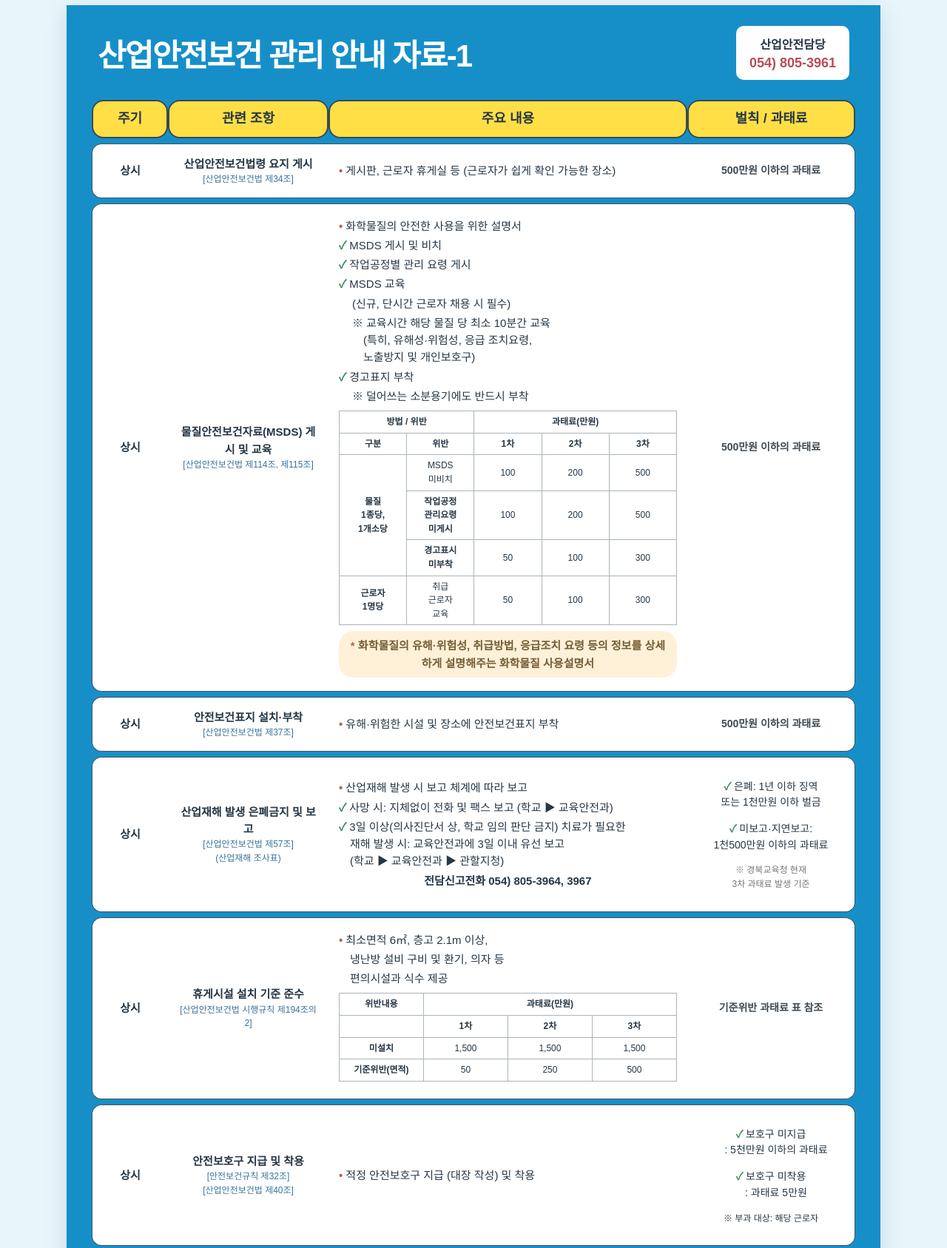
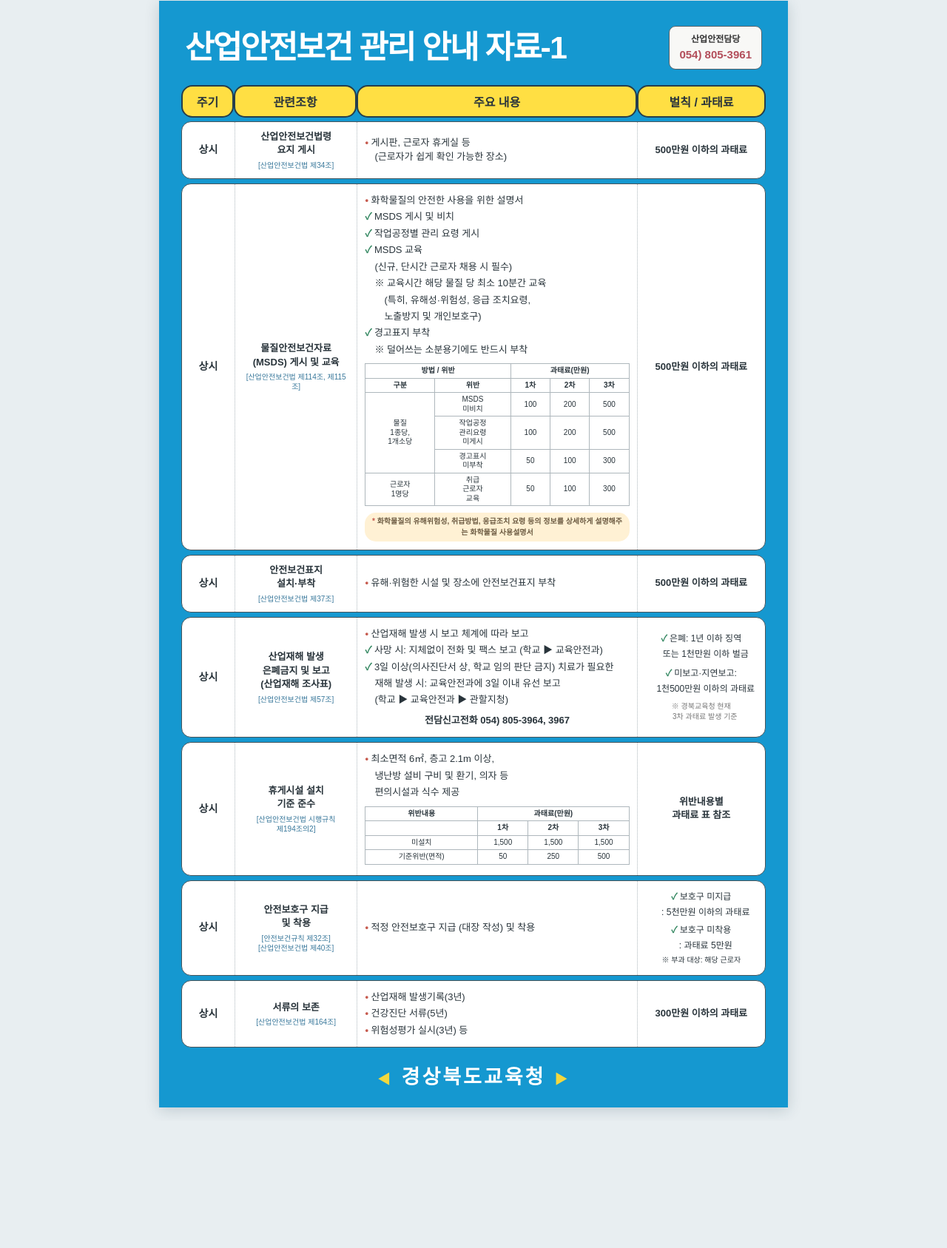
Before and after one commit to a35274236/san, a plain HTML site: page index.html in a window 1280 px wide. Shown: the part 17-1704 px from the top of the page at 74% size. After the commit the page ends 1532 px from the top, so only its background shows below. Drawn offline with Linux system fonts and the light colour scheme.

Commit message:
Recreate safety guide poster to match original photo

```diff
--- a/index.html
+++ b/index.html
@@ -1,151 +1,168 @@
-<!doctype html>
+<!DOCTYPE html>
 <html lang="ko">
 <head>
-<meta charset="utf-8">
+<meta charset="UTF-8">
 <meta name="viewport" content="width=device-width, initial-scale=1">
-<meta name="description" content="산업안전보건 관리 안내 자료-1">
 <title>산업안전보건 관리 안내 자료-1</title>
 <style>
-:root{--blue:#168fc9;--deep:#087bb6;--yellow:#ffdf45;--ink:#263746;--line:#9eabb4;--paper:#fff}
+@page{size:A4 portrait;margin:0}
 *{box-sizing:border-box}
-body{margin:0;background:#e8f5fb;color:var(--ink);font-family:"Malgun Gothic","Apple SD Gothic Neo",sans-serif}
-.page{max-width:1100px;margin:24px auto;background:var(--blue);padding:28px 34px 24px;box-shadow:0 8px 28px #16445a26}
-.top{display:flex;justify-content:space-between;align-items:center;gap:20px;color:white;margin:0 8px 20px}
-h1{font-size:clamp(25px,4vw,42px);letter-spacing:-1.8px;margin:0;font-weight:900}
-.contact{background:#fff;color:#263746;border-radius:10px;padding:12px 18px;text-align:center;white-space:nowrap;font-weight:800}
-.contact strong{display:block;color:#b84c55;font-size:18px;margin-top:4px}
-table{width:100%;border-collapse:separate;border-spacing:0 7px;table-layout:fixed;font-size:15px;line-height:1.55}
-col.period{width:10%}col.rule{width:21%}col.detail{width:47%}col.penalty{width:22%}
-th{background:var(--yellow);border:2px solid #384a52;border-radius:16px;padding:10px 7px;font-size:18px}
-td{background:var(--paper);border-top:1.5px solid #46535b;border-bottom:1.5px solid #46535b;padding:15px 14px;vertical-align:middle}
-td:first-child{border-left:1.5px solid #46535b;border-radius:13px 0 0 13px;text-align:center;font-weight:800}
-td:last-child{border-right:1.5px solid #46535b;border-radius:0 13px 13px 0}
-.rule{text-align:center;font-weight:700}
-.rule small{display:block;color:#39749b;font-weight:500;font-size:12px}
-.detail p{margin:3px 0}
-.dot{color:#c65b4e;font-weight:900}.check{color:#388a63;font-weight:900}
-.penalty{text-align:center;font-size:14px}
-.fine{font-weight:800;color:#3e4a52}
-.note{margin:2px 0 0;padding:8px 12px;background:#fff1d8;border-radius:20px;text-align:center;font-weight:700;color:#765d35}
-.mini{width:100%;border-collapse:collapse;margin:8px 0;font-size:12px;text-align:center}
-.mini th,.mini td{border:1px solid #aab4ba;border-radius:0;padding:5px;background:#fff}
-.mini th{font-size:12px}
-.footer{color:white;text-align:center;font-size:28px;font-weight:900;letter-spacing:2px;padding:22px 0 4px}
-.footer span{display:block;font-size:12px;font-weight:500;letter-spacing:0;margin-top:6px;opacity:.9}
-@media(max-width:720px){
- .page{margin:0;padding:18px 10px}.top{align-items:flex-start;flex-direction:column;margin:0 4px 12px}
- .contact{align-self:flex-end}table,tbody,tr,td{display:block;width:100%}
- thead{display:none}table{border-spacing:0 12px}tr{border:1px solid #43535b;border-radius:12px;overflow:hidden;background:#fff}
- td{border:0!important;border-radius:0!important;padding:10px 12px;text-align:left!important}
- td:first-child{background:#fff4b8;padding:6px 12px}
- td:first-child:before{content:"주기  ·  "}
- td:nth-child(2){background:#f4f8fa;border-bottom:1px dotted #b8c2c8!important}
- td:nth-child(2):before{content:"관련 조항  ·  ";color:#39749b;font-size:12px}
- td:nth-child(3){padding-top:12px}
- td:last-child{background:#f4f8fa;border-top:1px dotted #b8c2c8!important}
- td:last-child:before{content:"벌칙 / 과태료  ·  ";font-weight:800}
- .mini{font-size:11px}.footer{font-size:23px}
+html,body{margin:0;padding:0}
+body{font-family:"Malgun Gothic","맑은 고딕",sans-serif;background:#e8eef1;color:#29343b}
+.poster{width:min(100%,850px);margin:18px auto;background:#1598d0;padding:34px 30px 24px;position:relative;overflow:hidden;box-shadow:0 4px 18px #17394a30}
+.heading{display:flex;align-items:flex-start;justify-content:space-between;gap:12px;margin:0 5px 20px;color:#fff}
+h1{font-size:clamp(25px,4.2vw,43px);line-height:1.16;letter-spacing:-2px;margin:5px 0;font-weight:900;white-space:nowrap}
+.contact{flex:none;background:#f8f8f6;color:#333;border:1px solid #52616a;border-radius:9px;padding:9px 13px;text-align:center;font-size:12px;font-weight:700;line-height:1.35}
+.contact b{display:block;color:#b34e5b;font-size:15px;margin-top:3px}
+.columns{display:grid;grid-template-columns:9% 21% 48% 22%;gap:0;margin-bottom:5px}
+.columns div{background:#ffdf43;border:2px solid #263e4c;border-radius:15px;text-align:center;padding:8px 3px;font-size:16px;font-weight:900}
+.records{display:flex;flex-direction:column;gap:6px}
+.record{display:grid;grid-template-columns:9% 21% 48% 22%;background:#fff;border:1.5px solid #46545b;border-radius:13px;overflow:hidden;min-height:74px}
+.cell{padding:11px 10px;display:flex;flex-direction:column;justify-content:center;font-size:13px;line-height:1.42;min-width:0}
+.cell+.cell{border-left:1px dotted #aeb8bd}
+.period{text-align:center;font-weight:700;font-size:14px}
+.law{text-align:center;font-weight:700;font-size:13px}
+.law small{display:block;color:#39789b;font-weight:500;font-size:10px;line-height:1.3;margin-top:4px}
+.detail p,.fine p{margin:2px 0}
+.dot{color:#c65a4e;font-weight:900}.tick{color:#31865f;font-weight:900}
+.fine{text-align:center;font-size:12px}
+.fine strong{font-size:13px}
+.subtable{width:100%;border-collapse:collapse;margin:7px 0 3px;font-size:10px;text-align:center;line-height:1.25}
+.subtable th,.subtable td{border:1px solid #aeb7bc;padding:3px 2px;background:#fff}
+.subtable th{font-weight:700}
+.note{display:block;background:#fff1d4;border-radius:15px;text-align:center;padding:5px 7px;margin-top:6px;font-size:10px;font-weight:700;color:#6c5b42}
+.footer{margin:18px 0 0;text-align:center;color:#fff;font-size:27px;font-weight:900;letter-spacing:3px}
+.footer:before{content:"◀";font-size:17px;color:#f2d83e;margin-right:12px}
+.footer:after{content:"▶";font-size:17px;color:#f2d83e;margin-left:12px}
+@media(max-width:620px){
+ .poster{margin:0;padding:18px 9px 16px}
+ .heading{gap:5px;margin:0 2px 12px}
+ h1{font-size:clamp(19px,5vw,29px);white-space:normal;letter-spacing:-1.2px}
+ .contact{font-size:10px;padding:6px 7px}.contact b{font-size:12px}
+ .columns{grid-template-columns:10% 22% 45% 23%}
+ .columns div{font-size:11px;padding:7px 1px;border-radius:10px}
+ .record{grid-template-columns:10% 22% 45% 23%}
+ .cell{padding:7px 5px;font-size:10px;line-height:1.38}
+ .period,.law{font-size:10px}.law small{font-size:8px}
+ .fine{font-size:9px}.fine strong{font-size:10px}
+ .subtable{font-size:8px}.subtable th,.subtable td{padding:2px 1px}
+ .note{font-size:8px;padding:4px}
+ .footer{font-size:19px;letter-spacing:1px}
 }
-@media print{body{background:#fff}.page{margin:0;max-width:none;box-shadow:none;print-color-adjust:exact;-webkit-print-color-adjust:exact}}
+@media print{
+ body{background:#fff}
+ .poster{width:210mm;margin:0;padding:9mm 8mm 6mm;box-shadow:none;print-color-adjust:exact;-webkit-print-color-adjust:exact}
+ .cell{font-size:10pt}.law{font-size:10pt}.fine{font-size:9pt}
+}
 </style>
 </head>
 <body>
-<main class="page">
-<header class="top">
+<main class="poster">
+<header class="heading">
 <h1>산업안전보건 관리 안내 자료-1</h1>
-<div class="contact">산업안전담당<strong>054) 805-3961</strong></div>
+<div class="contact">산업안전담당<b>054) 805-3961</b></div>
 </header>
-<table aria-label="산업안전보건 관리 안내">
-<colgroup><col class="period"><col class="rule"><col class="detail"><col class="penalty"></colgroup>
-<thead><tr><th>주기</th><th>관련 조항</th><th>주요 내용</th><th>벌칙 / 과태료</th></tr></thead>
-<tbody>
-<tr>
-<td>상시</td>
-<td class="rule">산업안전보건법령 요지 게시<small>[산업안전보건법 제34조]</small></td>
-<td class="detail"><p><span class="dot">•</span> 게시판, 근로자 휴게실 등 (근로자가 쉽게 확인 가능한 장소)</p></td>
-<td class="penalty"><span class="fine">500만원 이하의 과태료</span></td>
-</tr>
-<tr>
-<td>상시</td>
-<td class="rule">물질안전보건자료(MSDS) 게시 및 교육<small>[산업안전보건법 제114조, 제115조]</small></td>
-<td class="detail">
+<div class="columns"><div>주기</div><div>관련조항</div><div>주요 내용</div><div>벌칙 / 과태료</div></div>
+<section class="records">
+<article class="record">
+<div class="cell period">상시</div>
+<div class="cell law">산업안전보건법령<br>요지 게시<small>[산업안전보건법 제34조]</small></div>
+<div class="cell detail"><p><span class="dot">•</span> 게시판, 근로자 휴게실 등<br>　(근로자가 쉽게 확인 가능한 장소)</p></div>
+<div class="cell fine"><strong>500만원 이하의 과태료</strong></div>
+</article>
+
+<article class="record">
+<div class="cell period">상시</div>
+<div class="cell law">물질안전보건자료<br>(MSDS) 게시 및 교육<small>[산업안전보건법 제114조, 제115조]</small></div>
+<div class="cell detail">
 <p><span class="dot">•</span> 화학물질의 안전한 사용을 위한 설명서</p>
-<p><span class="check">✓</span> MSDS 게시 및 비치</p>
-<p><span class="check">✓</span> 작업공정별 관리 요령 게시</p>
-<p><span class="check">✓</span> MSDS 교육</p>
-<p style="padding-left:18px">(신규, 단시간 근로자 채용 시 필수)</p>
-<p style="padding-left:18px">※ 교육시간 해당 물질 당 최소 10분간 교육<br>　(특히, 유해성·위험성, 응급 조치요령,<br>　노출방지 및 개인보호구)</p>
-<p><span class="check">✓</span> 경고표지 부착</p>
-<p style="padding-left:18px">※ 덜어쓰는 소분용기에도 반드시 부착</p>
-<table class="mini">
-<thead><tr><th colspan="2">방법 / 위반</th><th colspan="3">과태료(만원)</th></tr><tr><th>구분</th><th>위반</th><th>1차</th><th>2차</th><th>3차</th></tr></thead>
-<tbody>
+<p><span class="tick">✓</span> MSDS 게시 및 비치</p>
+<p><span class="tick">✓</span> 작업공정별 관리 요령 게시</p>
+<p><span class="tick">✓</span> MSDS 교육</p>
+<p>　(신규, 단시간 근로자 채용 시 필수)</p>
+<p>　※ 교육시간 해당 물질 당 최소 10분간 교육</p>
+<p>　　(특히, 유해성·위험성, 응급 조치요령,</p>
+<p>　　노출방지 및 개인보호구)</p>
+<p><span class="tick">✓</span> 경고표지 부착</p>
+<p>　※ 덜어쓰는 소분용기에도 반드시 부착</p>
+<table class="subtable">
+<tr><th colspan="2">방법 / 위반</th><th colspan="3">과태료(만원)</th></tr>
+<tr><th>구분</th><th>위반</th><th>1차</th><th>2차</th><th>3차</th></tr>
 <tr><td rowspan="3">물질<br>1종당,<br>1개소당</td><td>MSDS<br>미비치</td><td>100</td><td>200</td><td>500</td></tr>
 <tr><td>작업공정<br>관리요령<br>미게시</td><td>100</td><td>200</td><td>500</td></tr>
 <tr><td>경고표시<br>미부착</td><td>50</td><td>100</td><td>300</td></tr>
 <tr><td>근로자<br>1명당</td><td>취급<br>근로자<br>교육</td><td>50</td><td>100</td><td>300</td></tr>
-</tbody></table>
-<p class="note"><span class="dot">*</span> 화학물질의 유해·위험성, 취급방법, 응급조치 요령 등의 정보를 상세하게 설명해주는 화학물질 사용설명서</p>
-</td>
-<td class="penalty"><span class="fine">500만원 이하의 과태료</span></td>
-</tr>
-<tr>
-<td>상시</td>
-<td class="rule">안전보건표지 설치·부착<small>[산업안전보건법 제37조]</small></td>
-<td class="detail"><p><span class="dot">•</span> 유해·위험한 시설 및 장소에 안전보건표지 부착</p></td>
-<td class="penalty"><span class="fine">500만원 이하의 과태료</span></td>
-</tr>
-<tr>
-<td>상시</td>
-<td class="rule">산업재해 발생 은폐금지 및 보고<small>[산업안전보건법 제57조]</small><small>(산업재해 조사표)</small></td>
-<td class="detail">
+</table>
+<span class="note"><span class="dot">*</span> 화학물질의 유해위험성, 취급방법, 응급조치 요령 등의 정보를 상세하게 설명해주는 화학물질 사용설명서</span>
+</div>
+<div class="cell fine"><strong>500만원 이하의 과태료</strong></div>
+</article>
+
+<article class="record">
+<div class="cell period">상시</div>
+<div class="cell law">안전보건표지<br>설치·부착<small>[산업안전보건법 제37조]</small></div>
+<div class="cell detail"><p><span class="dot">•</span> 유해·위험한 시설 및 장소에 안전보건표지 부착</p></div>
+<div class="cell fine"><strong>500만원 이하의 과태료</strong></div>
+</article>
+
+<article class="record">
+<div class="cell period">상시</div>
+<div class="cell law">산업재해 발생<br>은폐금지 및 보고<br>(산업재해 조사표)<small>[산업안전보건법 제57조]</small></div>
+<div class="cell detail">
 <p><span class="dot">•</span> 산업재해 발생 시 보고 체계에 따라 보고</p>
-<p><span class="check">✓</span> 사망 시: 지체없이 전화 및 팩스 보고 (학교 ▶ 교육안전과)</p>
-<p><span class="check">✓</span> 3일 이상(의사진단서 상, 학교 임의 판단 금지) 치료가 필요한<br>　재해 발생 시: 교육안전과에 3일 이내 유선 보고<br>　(학교 ▶ 교육안전과 ▶ 관할지청)</p>
-<p style="text-align:center;font-weight:800">전담신고전화 054) 805-3964, 3967</p>
-</td>
-<td class="penalty">
-<p><span class="check">✓</span> 은폐: 1년 이하 징역<br>또는 1천만원 이하 벌금</p>
-<p><span class="check">✓</span> 미보고·지연보고:<br>1천500만원 이하의 과태료</p>
-<p style="color:#777;font-size:12px">※ 경북교육청 현재<br>3차 과태료 발생 기준</p>
-</td>
-</tr>
-<tr>
-<td>상시</td>
-<td class="rule">휴게시설 설치 기준 준수<small>[산업안전보건법 시행규칙 제194조의2]</small></td>
-<td class="detail">
+<p><span class="tick">✓</span> 사망 시: 지체없이 전화 및 팩스 보고 (학교 ▶ 교육안전과)</p>
+<p><span class="tick">✓</span> 3일 이상(의사진단서 상, 학교 임의 판단 금지) 치료가 필요한</p>
+<p>　재해 발생 시: 교육안전과에 3일 이내 유선 보고</p>
+<p>　(학교 ▶ 교육안전과 ▶ 관할지청)</p>
+<p style="text-align:center;font-weight:700;margin-top:7px">전담신고전화 054) 805-3964, 3967</p>
+</div>
+<div class="cell fine">
+<p><span class="tick">✓</span> 은폐: 1년 이하 징역</p><p>　또는 1천만원 이하 벌금</p>
+<p style="margin-top:7px"><span class="tick">✓</span> 미보고·지연보고:</p><p>　1천500만원 이하의 과태료</p>
+<p style="font-size:10px;color:#777;margin-top:6px">※ 경북교육청 현재<br>　3차 과태료 발생 기준</p>
+</div>
+</article>
+
+<article class="record">
+<div class="cell period">상시</div>
+<div class="cell law">휴게시설 설치<br>기준 준수<small>[산업안전보건법 시행규칙<br>제194조의2]</small></div>
+<div class="cell detail">
 <p><span class="dot">•</span> 최소면적 6㎡, 층고 2.1m 이상,</p>
 <p>　냉난방 설비 구비 및 환기, 의자 등</p>
 <p>　편의시설과 식수 제공</p>
-<table class="mini">
-<thead><tr><th>위반내용</th><th colspan="3">과태료(만원)</th></tr><tr><th></th><th>1차</th><th>2차</th><th>3차</th></tr></thead>
-<tbody><tr><td>미설치</td><td>1,500</td><td>1,500</td><td>1,500</td></tr><tr><td>기준위반(면적)</td><td>50</td><td>250</td><td>500</td></tr></tbody>
+<table class="subtable">
+<tr><th>위반내용</th><th colspan="3">과태료(만원)</th></tr>
+<tr><th></th><th>1차</th><th>2차</th><th>3차</th></tr>
+<tr><td>미설치</td><td>1,500</td><td>1,500</td><td>1,500</td></tr>
+<tr><td>기준위반(면적)</td><td>50</td><td>250</td><td>500</td></tr>
 </table>
-</td>
-<td class="penalty"><span class="fine">기준위반 과태료 표 참조</span></td>
-</tr>
-<tr>
-<td>상시</td>
-<td class="rule">안전보호구 지급 및 착용<small>[안전보건규칙 제32조]</small><small>[산업안전보건법 제40조]</small></td>
-<td class="detail"><p><span class="dot">•</span> 적정 안전보호구 지급 (대장 작성) 및 착용</p></td>
-<td class="penalty">
-<p><span class="check">✓</span> 보호구 미지급<br>　: 5천만원 이하의 과태료</p>
-<p><span class="check">✓</span> 보호구 미착용<br>　: 과태료 5만원</p>
-<p style="font-size:12px">※ 부과 대상: 해당 근로자</p>
-</td>
-</tr>
-<tr>
-<td>상시</td>
-<td class="rule">서류의 보존<small>[산업안전보건법 제164조]</small></td>
-<td class="detail">
+</div>
+<div class="cell fine"><strong>위반내용별<br>과태료 표 참조</strong></div>
+</article>
+
+<article class="record">
+<div class="cell period">상시</div>
+<div class="cell law">안전보호구 지급<br>및 착용<small>[안전보건규칙 제32조]<br>[산업안전보건법 제40조]</small></div>
+<div class="cell detail"><p><span class="dot">•</span> 적정 안전보호구 지급 (대장 작성) 및 착용</p></div>
+<div class="cell fine">
+<p><span class="tick">✓</span> 보호구 미지급</p><p>　: 5천만원 이하의 과태료</p>
+<p style="margin-top:5px"><span class="tick">✓</span> 보호구 미착용</p><p>　: 과태료 5만원</p>
+<p style="font-size:10px">※ 부과 대상: 해당 근로자</p>
+</div>
+</article>
+
+<article class="record">
+<div class="cell period">상시</div>
+<div class="cell law">서류의 보존<small>[산업안전보건법 제164조]</small></div>
+<div class="cell detail">
 <p><span class="dot">•</span> 산업재해 발생기록(3년)</p>
 <p><span class="dot">•</span> 건강진단 서류(5년)</p>
 <p><span class="dot">•</span> 위험성평가 실시(3년) 등</p>
-</td>
-<td class="penalty"><span class="fine">300만원 이하의 과태료</span></td>
-</tr>
-</tbody></table>
-<footer class="footer">경상북도교육청<span>산업안전보건 관리 안내 자료</span></footer>
+</div>
+<div class="cell fine"><strong>300만원 이하의 과태료</strong></div>
+</article>
+</section>
+<footer class="footer">경상북도교육청</footer>
 </main>
 </body>
 </html>
```
